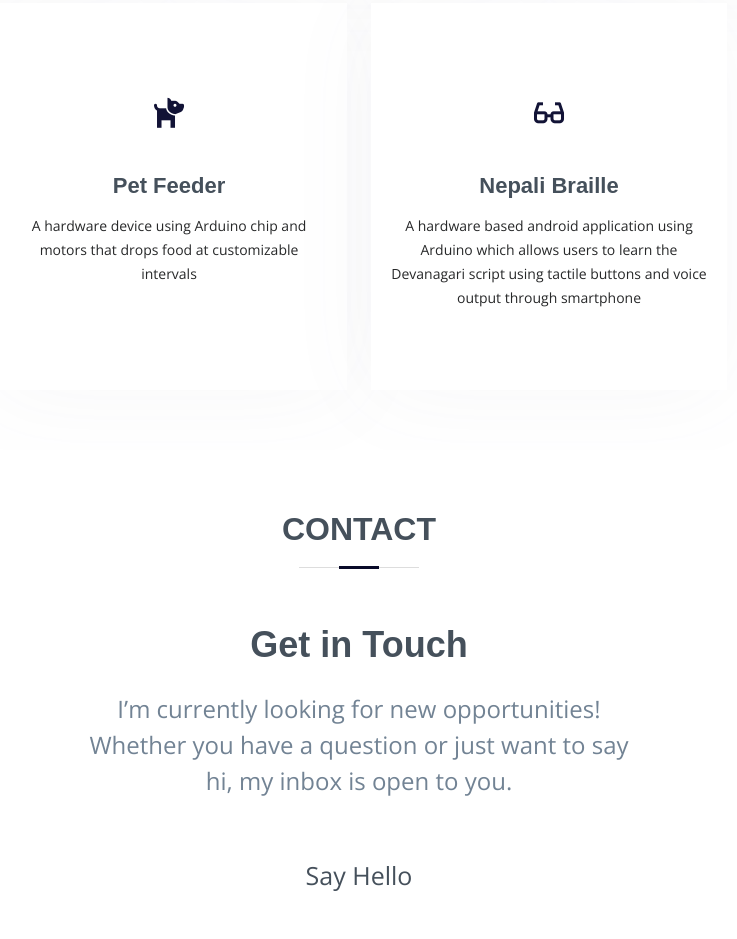
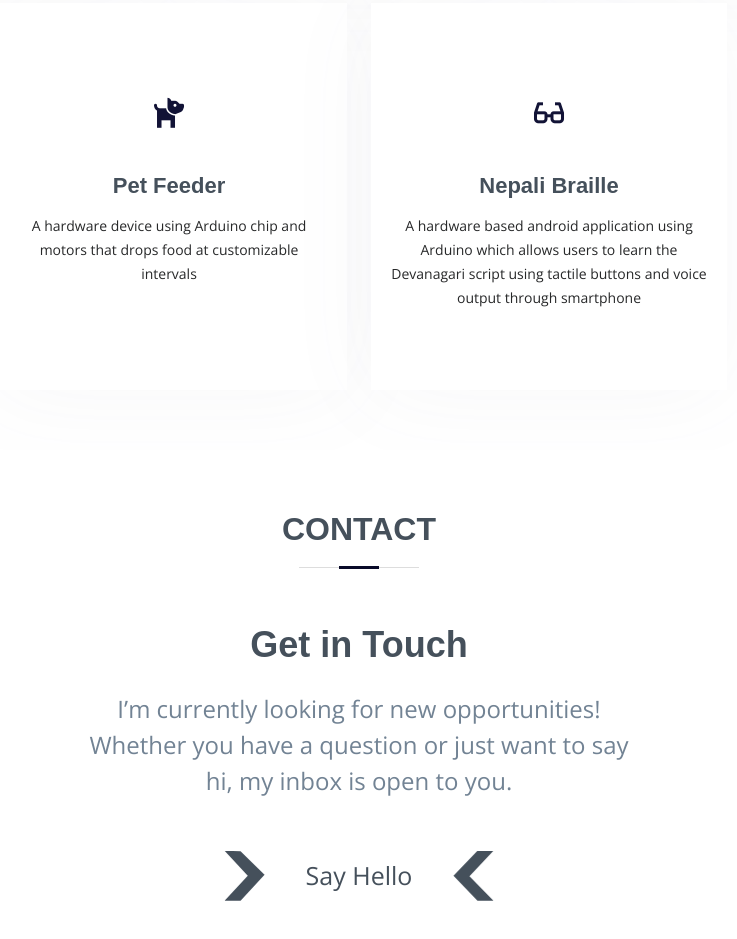
Before and after one commit to shrestea/shrestea.github.io, a plain HTML site: page index.html in a window 1280 px wide. Shown: the part 3803-4742 px from the top of the page, without its empty margins (281-1018 px from the left). Drawn offline with nearby package versions, Linux system fonts and the light colour scheme.

Commit message:
arrow on say hello

```diff
--- a/assets/css/style.css
+++ b/assets/css/style.css
@@ -1070,7 +1070,6 @@ section {
   width: 100%;
   overflow: hidden;
   text-align: center;
-  margin-top: 30px;
 }
 .contact .say-hello:hover span {
   color: #fff;
@@ -1133,3 +1132,56 @@ section {
 #footer .credits {
   font-size: 13px;
 }
+
+.hello-container {
+  display: flex;
+  justify-content: center;
+  align-items: center;
+  margin-top: 30px;
+}
+
+.arrow-right,
+.arrow-left {
+  width: 50px;
+  height: 50px;
+  display: flex;
+  margin: 0 20px;
+}
+.arrow-right:before {
+  content: "";
+  flex: 1;
+  margin: 0 5px;
+  background: #45505b;
+  clip-path: polygon(40% 1%, 100% 48%, 40% 100%, 0% 100%, 58% 50%, 0% 0%);
+  animation: a3 0.5s infinite alternate;
+}
+
+.arrow-left:before {
+  content: "";
+  flex: 1;
+  margin: 0 5px;
+  background: #45505b;
+  clip-path: polygon(100% 0%, 40% 51%, 100% 100%, 60% 100%, 0% 50%, 60% 0);
+  animation: a4 0.5s infinite alternate;
+}
+
+/* .arrow-right:after {
+  --s: -1;
+} */
+@keyframes a3 {
+  0% {
+    transform: scaleX(var(--s, 1)) translate(-4px);
+  }
+  100% {
+    transform: scaleX(var(--s, 1)) translate(4px);
+  }
+}
+
+@keyframes a4 {
+  0% {
+    transform: scaleX(var(--s, 1)) translate(4px);
+  }
+  100% {
+    transform: scaleX(var(--s, 1)) translate(-4px);
+  }
+}
--- a/index.html
+++ b/index.html
@@ -561,7 +561,8 @@
                   I’m currently looking for new opportunities! Whether you have
                   a question or just want to say hi, my inbox is open to you.
                 </p>
-                <span>
+                <span class="hello-container">
+                  <div class="arrow-right"></div>
                   <a
                     href="mailto:shrestea@mail.uc.edu"
                     id="hello"
@@ -570,6 +571,7 @@
                   >
                     <span>Say Hello</span></a
                   >
+                  <div class="arrow-left"></div>
                 </span>
               </div>
             </div>
```
